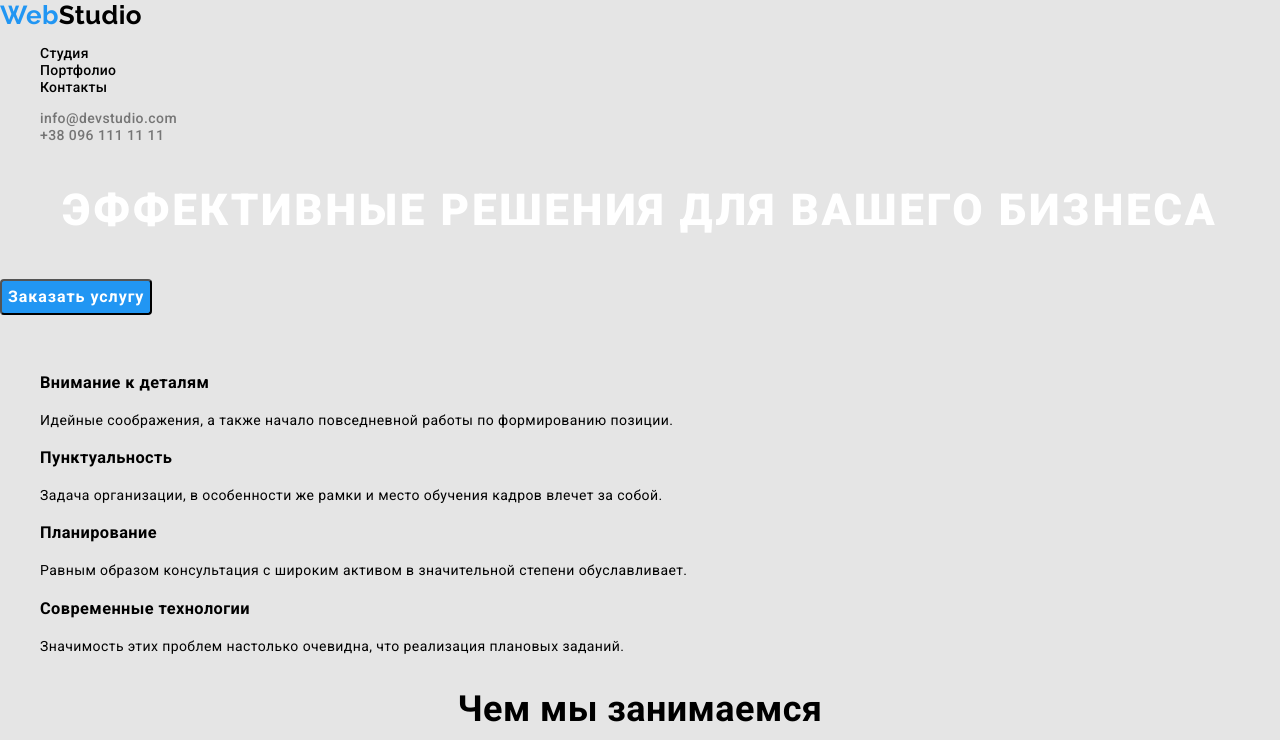
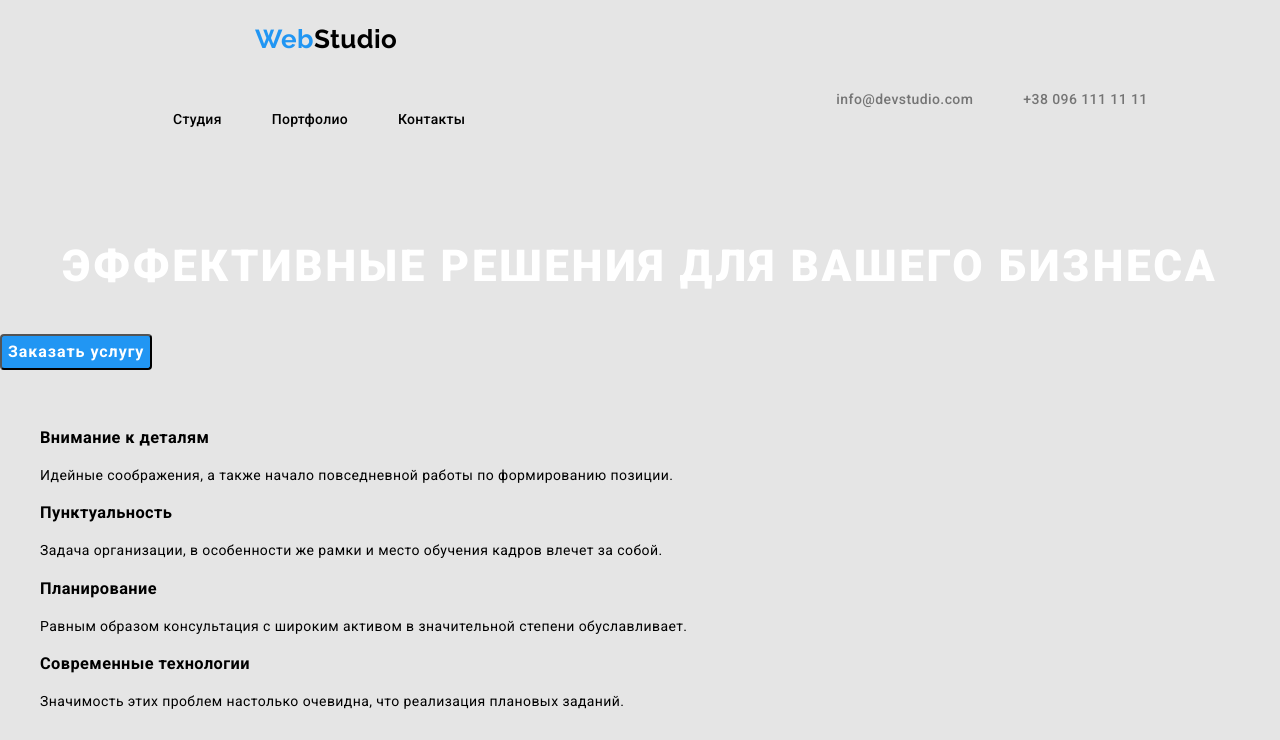
Before and after one commit to YanaBee/goit-markup-hw-03, a plain HTML site: page index.html in a window 1280 px wide. Shown: the top 740 px of the page. Drawn offline with nearby package versions, Linux system fonts and the light colour scheme.

Commit message:
display flex for header added

```diff
--- a/css/styles.css
+++ b/css/styles.css
@@ -18,15 +18,53 @@ body {
     background-color: var(--background-color-grey);
     color: var(--text-color);
 }
+.container {
+    margin-left: auto;
+    margin-right: auto;
+    width: 1200px;
+}
+
+.menu-list {
+    display: flex;
+    margin-left: 93px;
+}
+
+.menu-list .item:not(:last-child) {
+    margin-right: 50px;
+    display: flex;
+}
+
+.contact-list {
+    display: flex;
+    margin-left: 331px;
+}
+
+.contact-list .item + .item {
+    margin-left: 50px;
+
+}
+
+.page-header {
+    display: flex;
+    align-items: center;
+}
 
 /* Logo */
 
+.logo {
+    width: 145px;
+    display: flex;
+    margin-left: 215px;
+    margin-top: 24px;
+    margin-bottom: 25px;
+}
 .logo-accent {
     font-family: var(--logo-font);
     color: var(--logo-accent);
     font-size: 26px;
     font-weight: 700;
     line-height: 1.2;
+
 }
 
 .logo-dark {
@@ -39,6 +77,10 @@ body {
 
 /* Menu */
 .menu-link {
+    display: block;
+    padding-top: 32px;
+    padding-bottom: 57px;
+
     font-family: var(--main-font);
     color: var(--text-color);
     font-weight: 500;
--- a/index.html
+++ b/index.html
@@ -17,20 +17,22 @@
 <body>
     <!--Шапка страницы-->
     <header class="header-section">
+        <div class="container page-header">
             <nav>
-    <a href="./index.html">
+                <a class="logo" href="./index.html">
                     <span class="logo-accent">Web</span><span class="logo-dark">Studio</span>
                 </a>
             <ul class="menu-list">
-        <li><a class="menu-link" href="./index.html">Студия</a></li>
-        <li><a class="menu-link" href="./portfolio.html">Портфолио</a></li>
-        <li><a class="menu-link" href="">Контакты</a></li>
+                    <li class="item"><a class="menu-link" href="./index.html">Студия</a></li>
+                    <li class="item"><a class="menu-link" href="./portfolio.html">Портфолио</a></li>
+                    <li class="item"><a class="menu-link" href="">Контакты</a></li>
             </ul>
             </nav>
 <ul class="contact-list">
-    <li><a class="contacts" href="mailto:info@devstudio.com">info@devstudio.com</a></li>
-    <li><a class="contacts" href="tel:+380961111111">+38 096 111 11 11</a></li>
+    <li class="item"><a class="contacts" href="mailto:info@devstudio.com">info@devstudio.com</a></li>
+    <li class="item"><a class="contacts" href="tel:+380961111111">+38 096 111 11 11</a></li>
 </ul>
+</div>
     </header>
 <!--Hero-->
 <main>
```
Also changed, not shown: portfolio.html (+1 -0 lines). Lines whose indentation alone changed are shown as unchanged.
